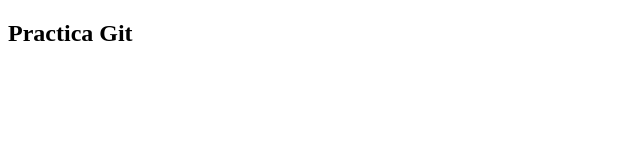
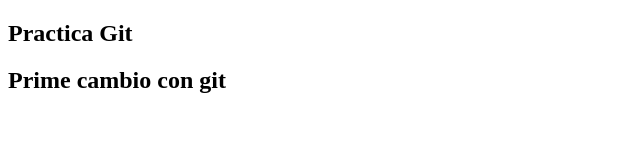
Before and after one commit to ChristopherRamosDev/gitCambiosPractica, a plain HTML site: page index.html in a window 1280 px wide. Shown: the whole page, without its empty margins (0-640 px from the left). Drawn offline with Linux system fonts and the light colour scheme.

Commit message:
primer cambio con git

```diff
--- a/index.html
+++ b/index.html
@@ -8,5 +8,6 @@
 </head>
 <body>
     <h2>Practica Git</h2>
+    <h2>Prime cambio con git</h2>
 </body>
 </html>
```
